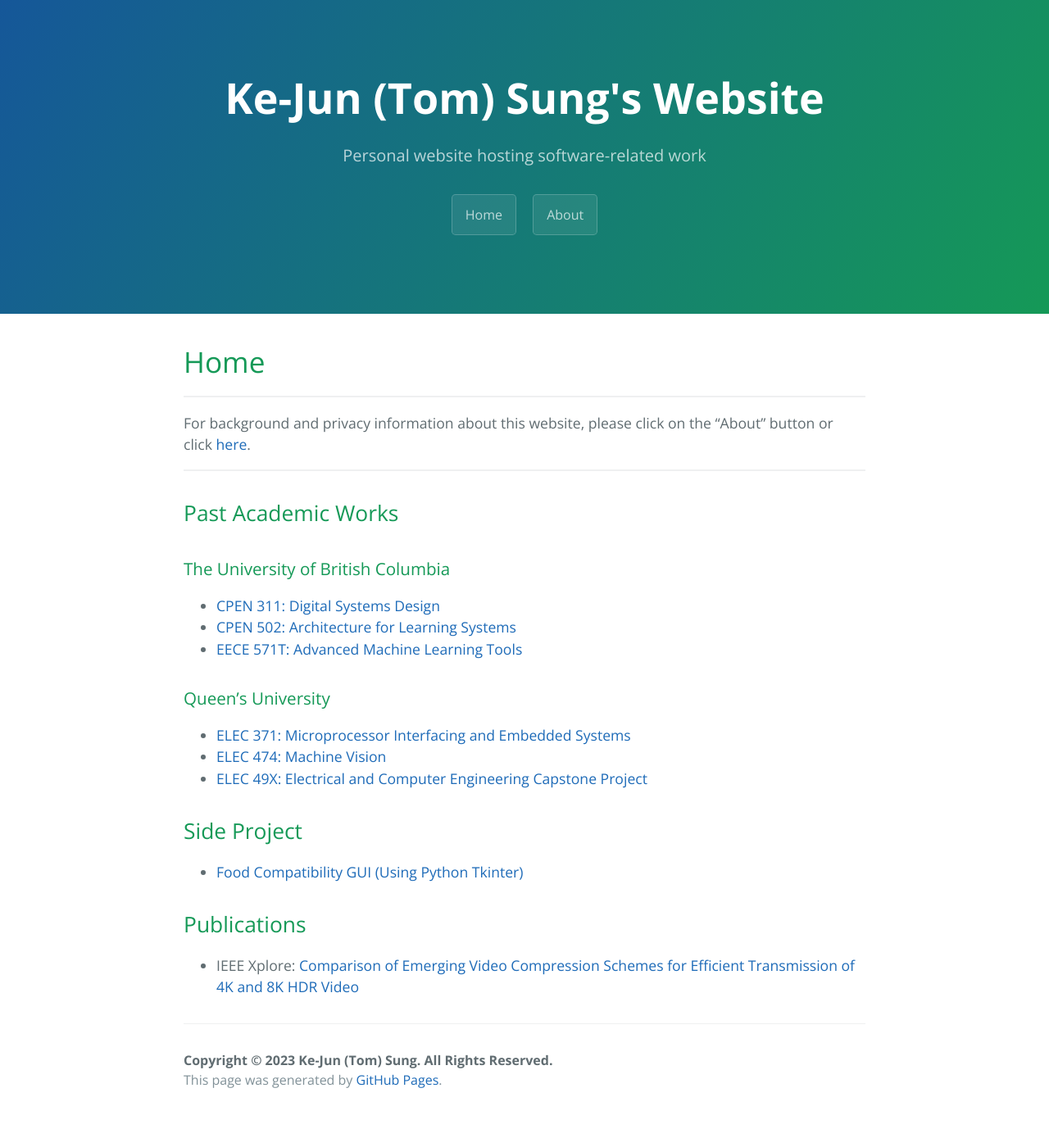
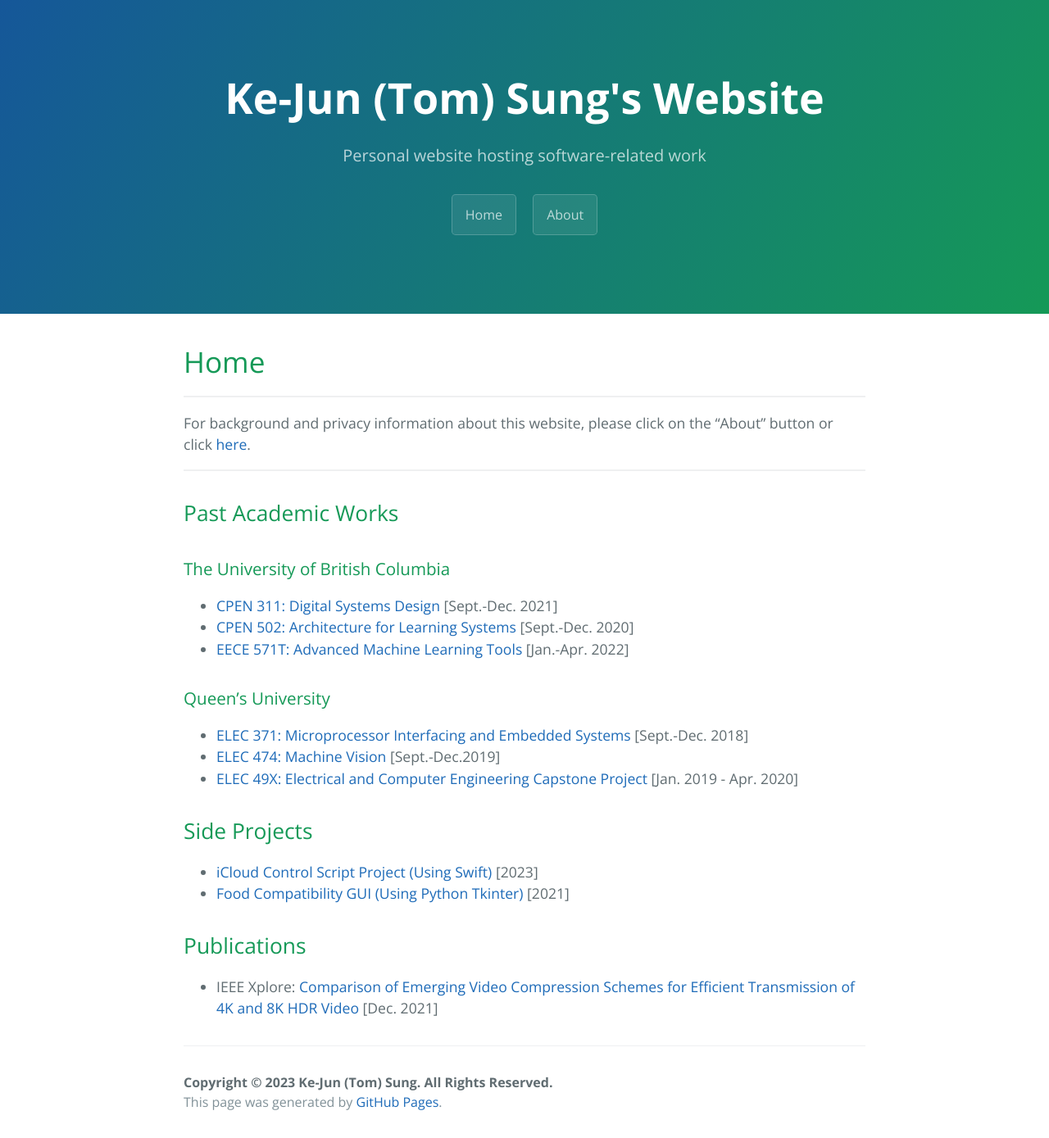
Before and after one commit to tkjsung/tkjsung.github.io, a Jekyll site: the page built from md_files/home.md, in a window 1280 px wide. Shown: the whole page at 82% size. Built offline with Jekyll 4.4.1, drawn with Linux system fonts in a browser that asks for light colours; before the commit the page ends 1362 px from its top, so only the background shows below that.

Commit message:
added new side project page

```diff
--- a/md_files/home.md
+++ b/md_files/home.md
@@ -20,24 +20,25 @@
 
 ### The University of British Columbia
 
-* [CPEN 311: Digital Systems Design](/md_files/cpen311)
-* [CPEN 502: Architecture for Learning Systems](/md_files/cpen502)
-* [EECE 571T: Advanced Machine Learning Tools](/md_files/eece571t)
+* [CPEN 311: Digital Systems Design](/md_files/cpen311) [Sept.-Dec. 2021]
+* [CPEN 502: Architecture for Learning Systems](/md_files/cpen502) [Sept.-Dec. 2020]
+* [EECE 571T: Advanced Machine Learning Tools](/md_files/eece571t) [Jan.-Apr. 2022]
 
 
 ### Queen's University
 
-* [ELEC 371: Microprocessor Interfacing and Embedded Systems](/md_files/elec371)
-* [ELEC 474: Machine Vision](/md_files/elec474)
-* [ELEC 49X: Electrical and Computer Engineering Capstone Project](/md_files/elec49x)
+* [ELEC 371: Microprocessor Interfacing and Embedded Systems](/md_files/elec371) [Sept.-Dec. 2018]
+* [ELEC 474: Machine Vision](/md_files/elec474) [Sept.-Dec.2019]
+* [ELEC 49X: Electrical and Computer Engineering Capstone Project](/md_files/elec49x) [Jan. 2019 - Apr. 2020]
 
-## Side Project
+## Side Projects
 
-* [Food Compatibility GUI (Using Python Tkinter)](/md_files/side_foodcompat)
+* [iCloud Control Script Project (Using Swift)](/md_files/side_icloudctrlscript) [2023]
+* [Food Compatibility GUI (Using Python Tkinter)](/md_files/side_foodcompat) [2021]
 
 ## Publications
 
-* IEEE Xplore: <a href="https://doi.org/10.1109/MeditCom49071.2021.9647504" target="_blank">Comparison of Emerging Video Compression Schemes for Efficient Transmission of 4K and 8K HDR Video</a>
+* IEEE Xplore: <a href="https://doi.org/10.1109/MeditCom49071.2021.9647504" target="_blank">Comparison of Emerging Video Compression Schemes for Efficient Transmission of 4K and 8K HDR Video</a> [Dec. 2021]
 
 <!--
 Text can be **bold**, _italic_, or ~~strikethrough~~.
```
Also changed, not shown: md_files/side_foodcompat.md (+1 -1 lines), md_files/side_icloudctrlscript.md (added, +26 -0 lines).
